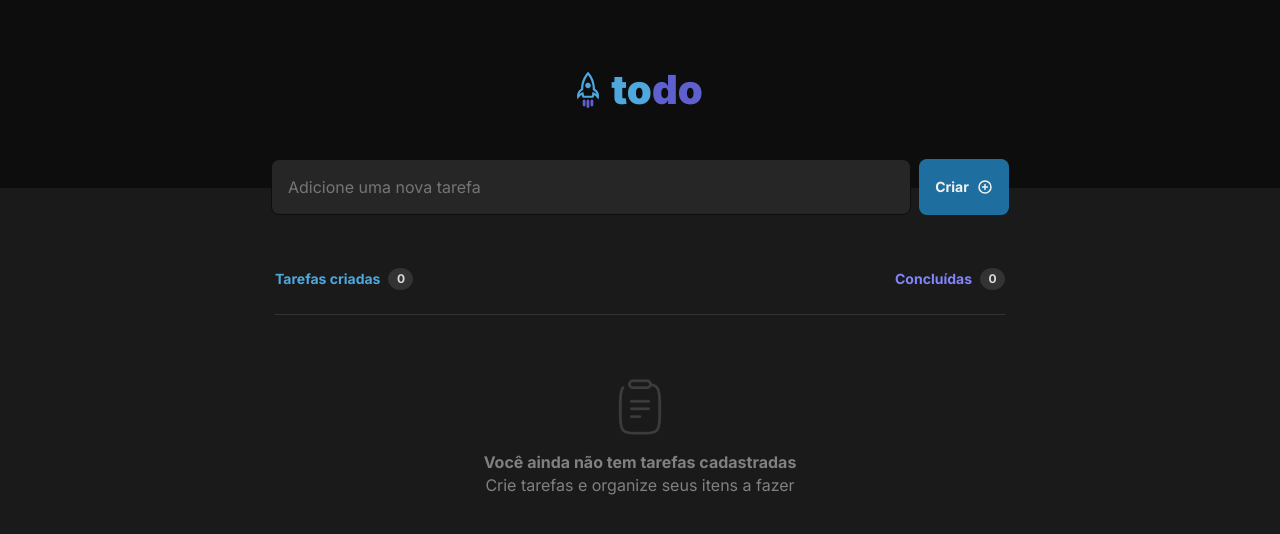
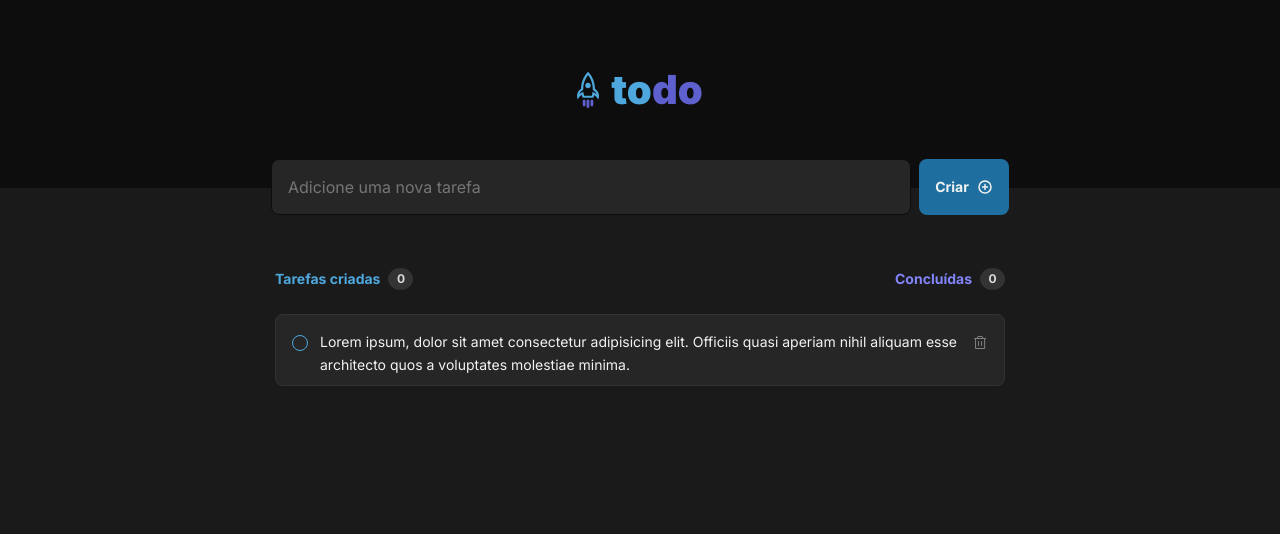
Before and after one commit to ligiapretel/desafio-ignite-todo-list, a React (Vite) app: page / in a window 1280 px wide. Shown: the top 534 px of the page. Built offline with nearby package versions, Linux system fonts and the light colour scheme.

Commit message:
styles: Criando componente TaskCard e seus estilos

```diff
--- a/src/App.jsx
+++ b/src/App.jsx
@@ -2,7 +2,7 @@ import './global.css';
 
 import { Header } from './components/Header';
 import { AddTaskBar } from './components/AddTaskBar';
-import { Tasks } from './components/Tasks';
+import { TasksInfo } from './components/TasksInfo';
 
 export function App() {
 
@@ -10,7 +10,7 @@ export function App() {
     <>
       <Header />
       <AddTaskBar />
-      <Tasks />
+      <TasksInfo />
     </>
   )
 }
--- /dev/null
+++ b/src/components/TaskCard.jsx
@@ -0,0 +1,14 @@
+import styles from './TaskCard.module.css';
+import { Trash } from '@phosphor-icons/react';
+
+export function TaskCard(){
+    return(
+        <>
+        <div className={styles.card}>
+            <input type="checkbox" id='check-item'/>
+            <label for='check-item' className={styles['active-task']}>Lorem ipsum, dolor sit amet consectetur adipisicing elit. Officiis quasi aperiam nihil aliquam esse architecto quos a voluptates molestiae minima.</label>
+            <Trash size={24} className={styles.delete}/>
+        </div>
+        </>
+    )
+}
--- /dev/null
+++ b/src/components/TaskCard.module.css
@@ -0,0 +1,64 @@
+.card {
+    background-color: var(--gray-500);
+    border: 1px solid var(--gray-400);
+    border-radius: 8px;
+    height: 4.5rem;
+    padding: 1rem;
+    display: flex;
+    align-items: flex-start;
+    gap: 0.75rem;
+}
+
+.active-task {
+    font-size: 0.875rem;
+    color: var(--gray-100);
+}
+
+.done-task {
+    font-size: 0.875rem;
+    color: var(--gray-300);
+    text-decoration: line-through;
+}
+
+.delete:hover {
+    color: var(--danger);
+    cursor: pointer;
+}
+
+.card > input[type=checkbox]{
+    appearance:none;
+    display: flex;
+    justify-content: center;
+    align-items: center;
+    flex-shrink: 0;
+    margin-top: 0.2rem;
+    border: 1px solid var(--blue);
+    border-radius:50%;
+    width: 1rem;
+    height: 1rem;
+    cursor: pointer;
+}
+
+.card > input[type="checkbox"]:checked {
+    border-radius:50%;
+    background: var(--blue);
+    width: 1rem;
+    height: 1rem;
+}
+
+.card > input[type="checkbox"]:checked::before {
+    content: "\2713";
+    font-size: 0.875rem;
+    font-weight: bold;
+    color: var(--gray-100);
+    text-align: center;
+}
+
+.card > input[type="checkbox"]:focus {
+    outline: none;
+}
+
+.card input[type="checkbox"]:checked + label {
+    color: var(--gray-300);
+    text-decoration: line-through;
+}
--- /dev/null
+++ b/src/components/TaskEmpty.jsx
@@ -0,0 +1,12 @@
+import styles from './TaskEmpty.module.css';
+import clipboard from '../assets/clipboard.svg';
+
+export function TaskEmpty(){
+    return(
+        <div className={styles.empty}>
+            <img src={clipboard} alt="Ícone de Clipboard" />
+            <p className={styles.bold}>Você ainda não tem tarefas cadastradas</p>
+            <p>Crie tarefas e organize seus itens a fazer</p>
+        </div>
+    )
+}
--- /dev/null
+++ b/src/components/TaskEmpty.module.css
@@ -0,0 +1,17 @@
+.empty {
+    display: flex;
+    flex-direction: column;
+    align-items: center;
+    padding: 4rem 1.5rem;
+    border-top: 1px solid var(--gray-400);
+}
+
+.empty > img {
+    width: 3.5rem;
+    height: 3.5rem;
+    margin-bottom: 1rem;
+}
+
+.bold {
+    font-weight: bold;
+}
--- a/src/components/Tasks.jsx
+++ b/src/components/TasksInfo.jsx
@@ -1,7 +1,8 @@
-import styles from './Tasks.module.css';
-import clipboard from '../assets/clipboard.svg';
+import styles from './TasksInfo.module.css';
+import { TaskEmpty } from './TaskEmpty';
+import { TaskCard } from './TaskCard';
 
-export function Tasks(){
+export function TasksInfo(){
     return(
         <div className={styles.container}>
             <div className={styles.info}>
@@ -14,11 +15,8 @@ export function Tasks(){
                     <span className={styles.counter}>0</span>
                 </div>
             </div>
-            <div className={styles.empty}>
-                <img src={clipboard} alt="Ícone de Clipboard" />
-                <p className={styles.bold}>Você ainda não tem tarefas cadastradas</p>
-                <p>Crie tarefas e organize seus itens a fazer</p>
-            </div>
+            {/* <TaskEmpty /> */}
+            <TaskCard />
         </div>
     )
 }
--- a/src/components/Tasks.module.css
+++ b/src/components/TasksInfo.module.css
@@ -36,21 +36,3 @@
     text-align: center;
     border-radius: 50%;
 }
-
-.empty {
-    display: flex;
-    flex-direction: column;
-    align-items: center;
-    padding: 4rem 1.5rem;
-    border-top: 1px solid var(--gray-400);
-}
-
-.empty > img {
-    width: 3.5rem;
-    height: 3.5rem;
-    margin-bottom: 1rem;
-}
-
-.bold {
-    font-weight: bold;
-}
```
